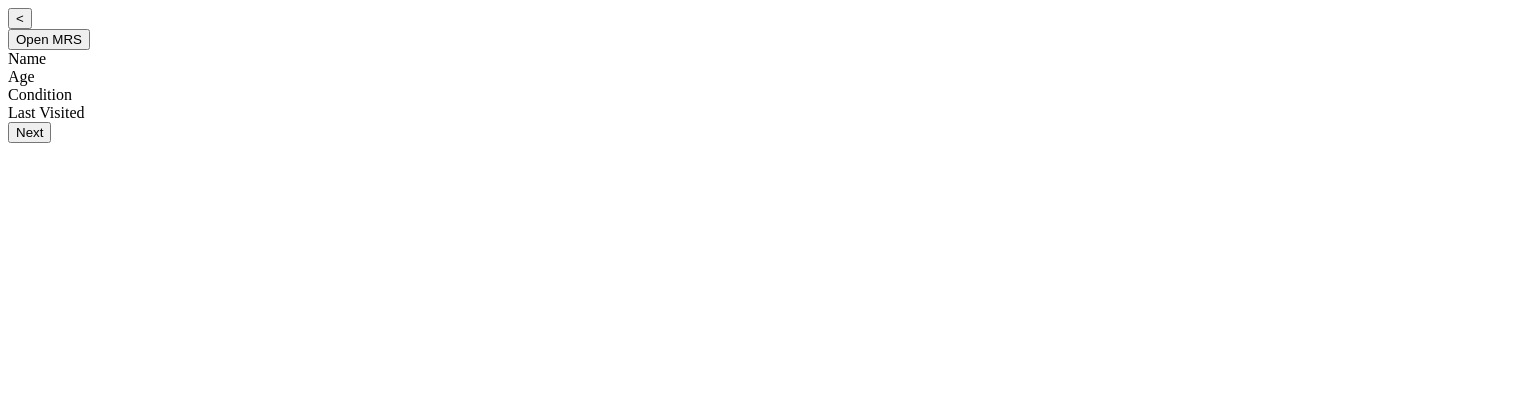
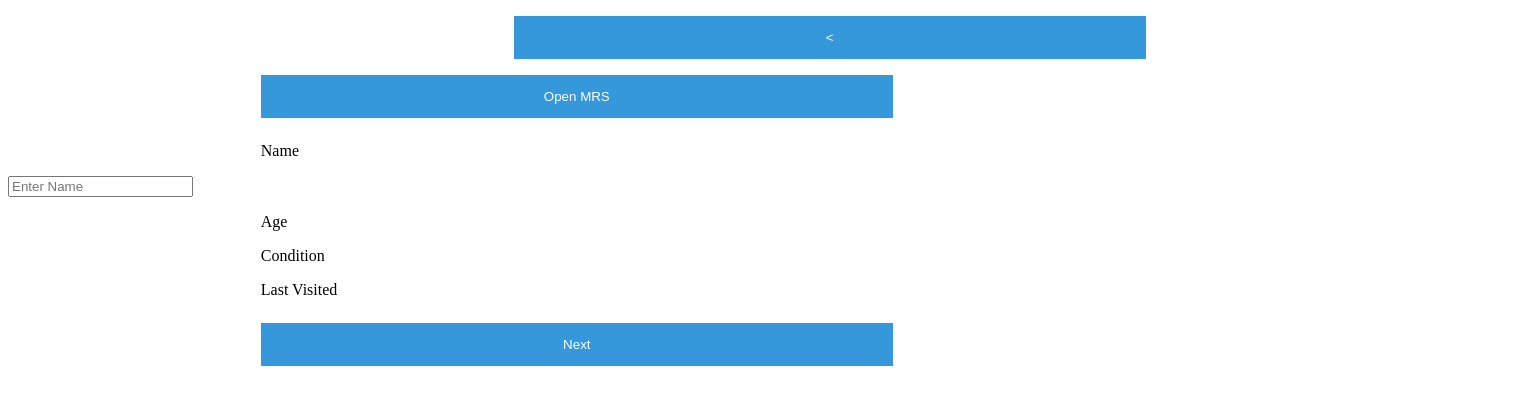
Before and after one commit to sukhirsaouda/fitnessshare, a website: page www/Thirdpage.html in a window 1280 px wide. Shown: the whole page, 1525 px wide, since content can reach past the window. Drawn offline with Linux system fonts and the light colour scheme.

Commit message:
Third page, W.I.P

```diff
--- a/www/Thirdpage.html
+++ b/www/Thirdpage.html
@@ -9,9 +9,33 @@
 <body>
 <div> <button type="Open MRS"><</button></div>
 <button type="button">Open MRS</button>
-<div>Name</div>
-<div>Age</div>
-<div>Condition</div>
-<div>Last Visited</div>
+<p><div>Name</div></p><input type="text" placeholder="Enter Name" name="name" required>
+
+<p><div>Age</div></p>
+<p><div>Condition</div></p>
+<p><div>Last Visited</div></p>
 <button type="button">Next</button>
 </body>
+<style>
+    button {
+        background-color: #3498DB;
+        color: white;
+        padding: 14px 20px;
+        margin: 8px 0;
+        border: none;
+        cursor: pointer;
+        width: 50%;
+        position:relative;
+        left:20%;
+        right:20%;
+        bottom:5%;
+        top:60%;    }
+    div {
+        position:relative;
+        left:20%;
+        right:20%;
+        bottom:5%;
+        top:60%;
+    }
+
+</style>
```
